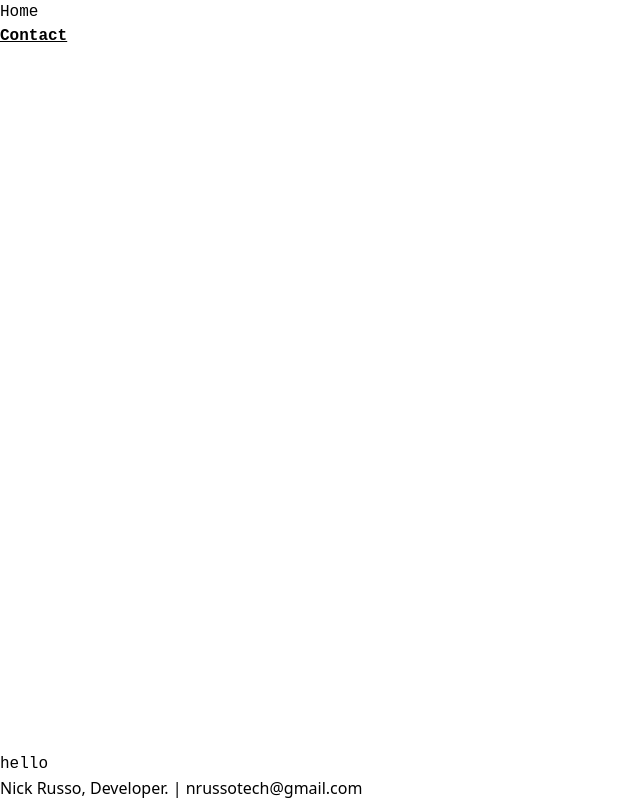
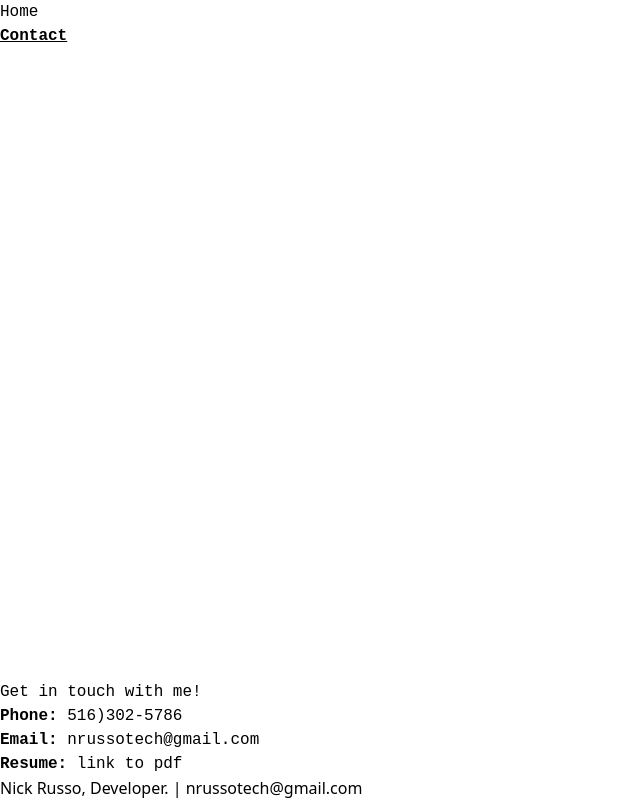
Before and after one commit to nmruss/portfolio-site, a Next.js app: page /contact in a window 1280 px wide. Shown: the whole page, without its empty margins (0-640 px from the left). Built offline with nearby package versions, Linux system fonts and the light colour scheme.

Commit message:
contact page

```diff
--- a/src/app/contact/page.tsx
+++ b/src/app/contact/page.tsx
@@ -1,7 +1,14 @@
+import Link from "next/link"
+
 export default function Contact() {
   return (
-    <div className="flex flex-row bg-black text-white justify-center">
-      <h1>hello</h1>
+    <div className="flex flex-row text-black justify-center align-items">
+      <div className="flex justify-center align-middle flex-col my-20">
+          <h1 className="text-xl">Get in touch with me!</h1>
+          <h2 className="mt-10 mb-2"><b>Phone: </b><Link className="hover:underline text-blue-600"  href="tel:516-302-5786"> 516)302-5786</Link></h2>
+          <h2 className="mb-2"><b>Email: </b><Link className="hover:underline text-blue-600"  href="tel:516-302-5786">nrussotech@gmail.com</Link></h2>
+          <h2 className="mb-2"><b>Resume: </b><Link className="hover:underline text-blue-600"  href="/resume.pdf">link to pdf</Link></h2>
+      </div>
     </div>
   );
 }
```
